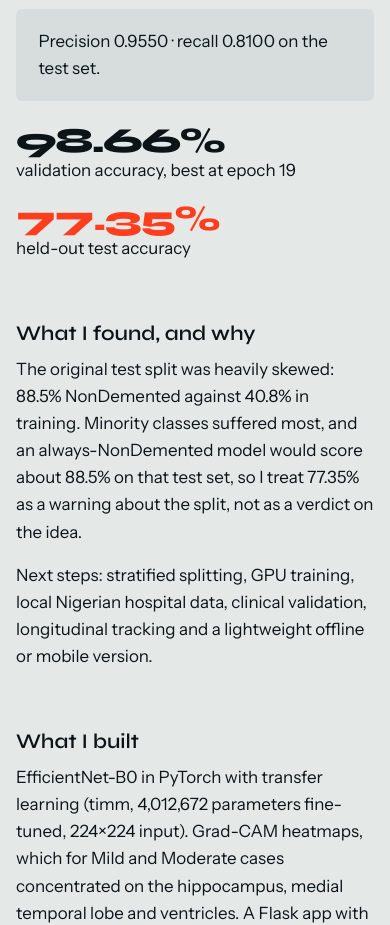
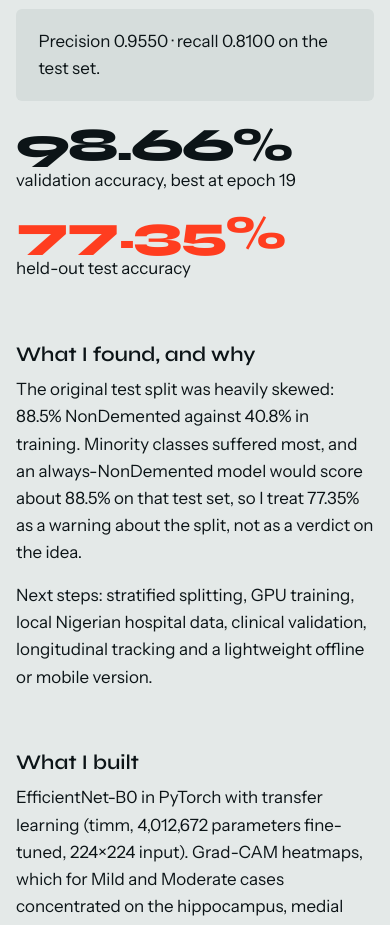
Before and after one commit to Achimdi/portfolio, a plain HTML site: page index.html in a window 390 px wide. Shown: the part 2940-3865 px from the top of the page. Drawn offline with Linux system fonts and the light colour scheme; animation ran at ten frames a second; a web font is replaced by a local one.

Commit message:
Add files via upload

```diff
--- a/index.html
+++ b/index.html
@@ -120,6 +120,7 @@ h2{font-size:clamp(1.8rem,5vw,3.6rem)}.big b{font-size:clamp(2.2rem,7vw,4.6rem)}
 @media(max-width:900px){.cols,.lede,.big{grid-template-columns:1fr}.row{justify-content:flex-start}.cols>:nth-child(n).rv{transform:translateY(40px)}}
 @media(max-width:700px){nav{gap:.3rem;padding:.55rem .8rem}nav .brand,nav .em{display:none}nav a,nav button{font-size:.72rem;padding:.35rem .65rem}#hero{padding-top:5rem}section{padding:3.5rem 0}.cb{width:34px;height:34px}.lede small{font-size:.72rem}}
 .chips{align-content:flex-start;align-items:flex-start}.chips span{line-height:1.3;white-space:nowrap;padding:.4rem .85rem}
+.big{container-type:inline-size}.big>*{min-width:0}.big b{white-space:nowrap;font-size:clamp(1.6rem,3.2vw,3rem);font-size:min(4.2rem,7.2cqw)}@media(max-width:900px){.big b{font-size:clamp(2.2rem,13cqw,4rem)}}
 </style></head><body>
 <div id="pre" role="dialog" aria-label="Intro"><h2 id="pn" aria-label="Chimdiume Azie"></h2><button id="skip">Skip intro</button></div>
 <nav><a class="brand" id="brand" href="#top" aria-label="Chimdiume Azie, home">Chimdiume Azie</a>
```
